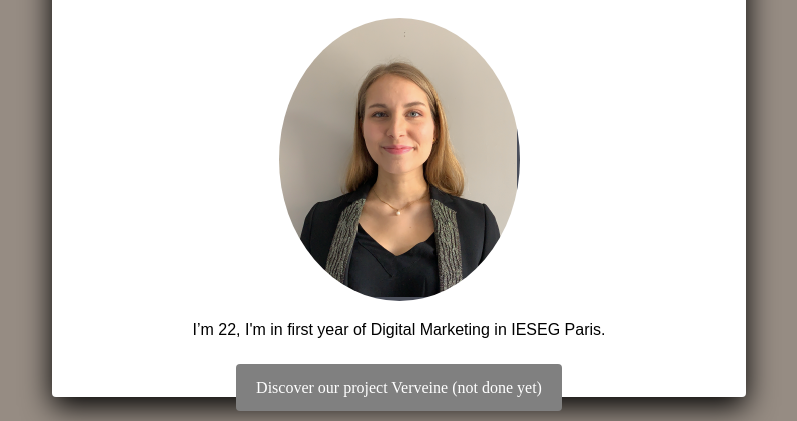
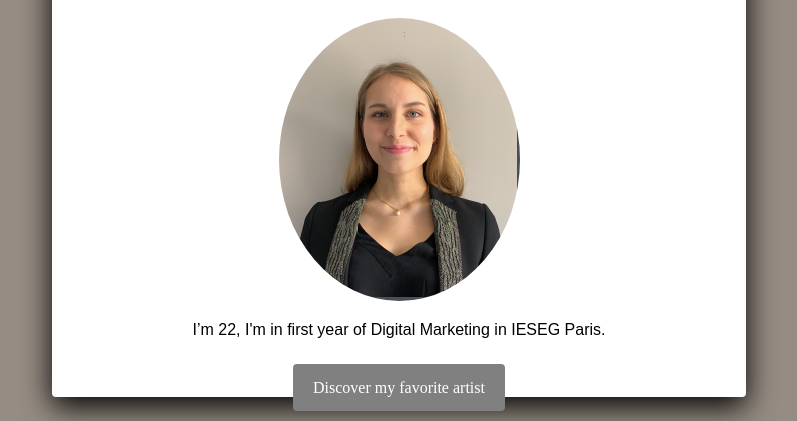
Before and after one commit to Maelle-Wat/my-profile, a plain HTML site: page index.html in a window 1280 px wide. Shown: the part 126-547 px from the top of the page, without its empty margins (241-1038 px from the left). Drawn offline with Linux system fonts and the light colour scheme.

Commit message:
Update index.html

```diff
--- a/index.html
+++ b/index.html
@@ -21,7 +21,7 @@
 		<img src="images/profile.png" class="img-circle" alt="Maelle Watelet">
 			<p>I’m 22, I'm in first year of Digital Marketing in IESEG Paris.</p>
 
-	<a href="#" class="btn-grey">Discover our project Verveine (not done yet)</a>
+	<a href="https://www.fondationlouisvuitton.fr/fr/evenements/jean-michel-basquiat" class="btn-grey">Discover my favorite artist </a>
 	</div >
 
 
```
